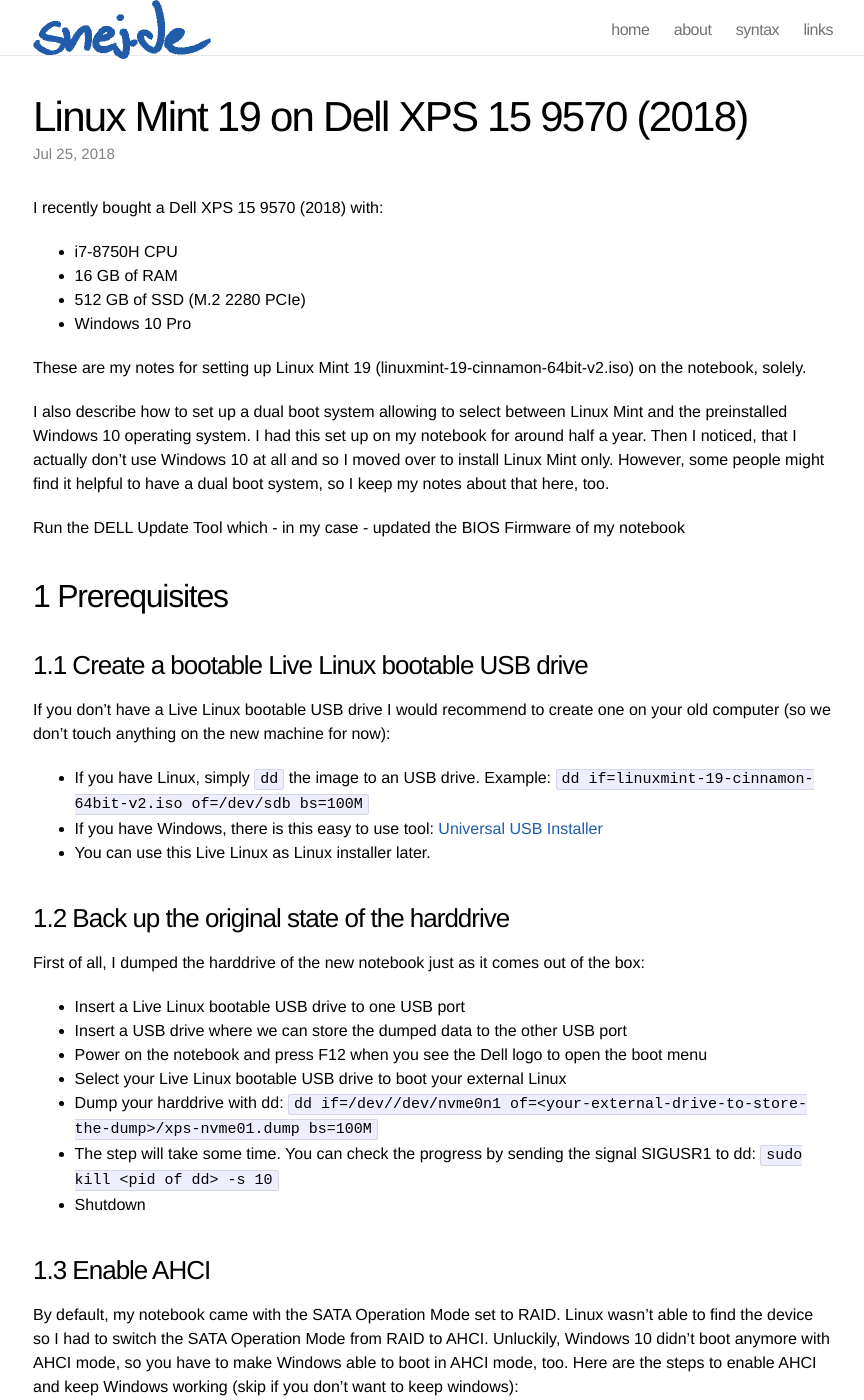
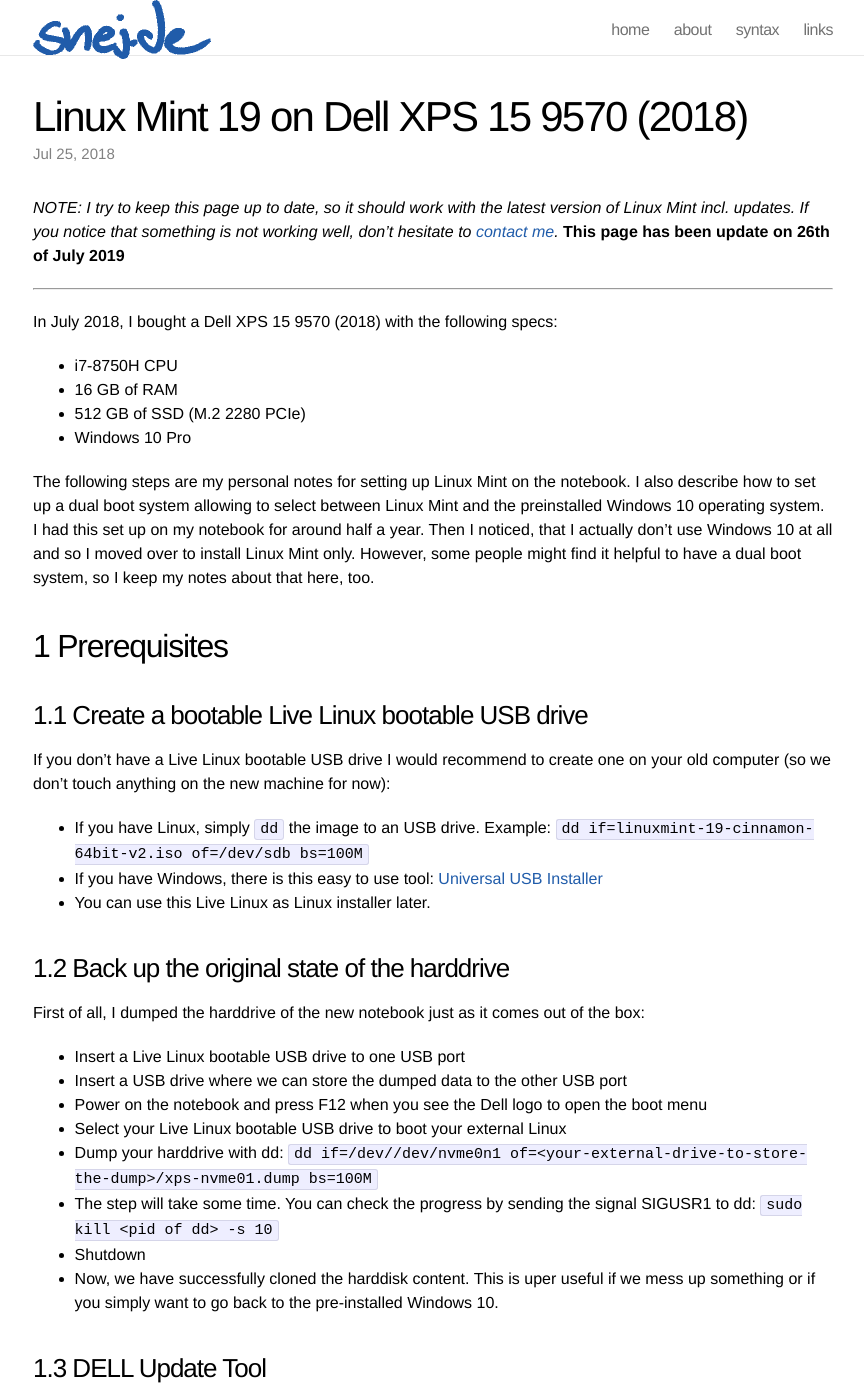
Before and after one commit to jewirth/jewirth.github.io, a Jekyll site: the page built from _posts/2018-07-25-Linux-Mint-19-on-Dell-XPS-15-9570-(2018).markdown, in a window 1280 px wide and 1400 px high. Shown: the whole window, without its empty margins (207-1071 px from the left). Built offline with Jekyll 4.4.1, drawn with Linux system fonts in a browser that asks for light colours; some of the changed text lies outside the part shown.

Commit message:
Update 2018-07-25-Linux-Mint-19-on-Dell-XPS-15-9570-(2018).markdown

````diff
--- a/_posts/2018-07-25-Linux-Mint-19-on-Dell-XPS-15-9570-(2018).markdown
+++ b/_posts/2018-07-25-Linux-Mint-19-on-Dell-XPS-15-9570-(2018).markdown
@@ -3,18 +3,19 @@
 title: "Linux Mint 19 on Dell XPS 15 9570 (2018)"
 date: 2018-07-25 19:37:00 +0200
 ---
-I recently bought a Dell XPS 15 9570 (2018) with:
+
+*NOTE: I try to keep this page up to date, so it should work with the latest version of Linux Mint incl. updates. If you notice that something is not working well, don't hesitate to [contact me](http://www.snej.de/about/).* **This page has been update on 26th of July 2019**
+
+---
+
+In July 2018, I bought a Dell XPS 15 9570 (2018) with the following specs:
 - i7-8750H CPU
 - 16 GB of RAM
 - 512 GB of SSD (M.2 2280 PCIe)
 - Windows 10 Pro
 
-These are my notes for setting up Linux Mint 19 (linuxmint-19-cinnamon-64bit-v2.iso) on the notebook, solely.
+The following steps are my personal notes for setting up Linux Mint on the notebook. I also describe how to set up a dual boot system allowing to select between Linux Mint and the preinstalled Windows 10 operating system. I had this set up on my notebook for around half a year. Then I noticed, that I actually don't use Windows 10 at all and so I moved over to install Linux Mint only. However, some people might find it helpful to have a dual boot system, so I keep my notes about that here, too.
 
-I also describe how to set up a dual boot system allowing to select between Linux Mint and the preinstalled Windows 10 operating system. I had this set up on my notebook for around half a year. Then I noticed, that I actually don't use Windows 10 at all and so I moved over to install Linux Mint only. However, some people might find it helpful to have a dual boot system, so I keep my notes about that here, too.
-
-
-Run the DELL Update Tool which - in my case - updated the BIOS Firmware of my notebook
 
 # 1 Prerequisites
 
@@ -33,8 +34,13 @@
 - Dump your harddrive with dd: ```dd if=/dev//dev/nvme0n1 of=<your-external-drive-to-store-the-dump>/xps-nvme01.dump bs=100M ```
 - The step will take some time. You can check the progress by sending the signal SIGUSR1 to dd: ```sudo kill <pid of dd> -s 10```
 - Shutdown
+- Now, we have successfully cloned the harddisk content. This is uper useful if we mess up something or if you simply want to go back to the pre-installed Windows 10.
 
-## 1.3 Enable AHCI
+## 1.3 DELL Update Tool
+
+Boot into the preinstalled Windows 10 and run the DELL Update Tool which - in my case - updated the BIOS Firmware of the notebook.
+
+## 1.4 Enable AHCI
 By default, my notebook came with the SATA Operation Mode set to RAID. Linux wasn't able to find the device so I had to switch the SATA Operation Mode from RAID to AHCI. Unluckily, Windows 10 didn't boot anymore with AHCI mode, so you have to make Windows able to boot in AHCI mode, too. Here are the steps to enable AHCI and keep Windows working (skip if you don't want to keep windows):
 - Boot Windows, run cmd.exe as admin and type ```bcdedit /set {current} safeboot minimal```
 - Reboot, e.g. with shutdown /r
@@ -69,7 +75,7 @@
 Continue in both cases:
 - Continue to install Linux
 
-# 3 Some necessary configuration
+# 3 Let's tune it
 
 ## 3.1 First boot after the installation
 Now, when booting, the grub boot loader shows up automatically and offers you to boot Linux Mint (or Windows if kept it). The first time I booted Linux Mint after the installation didn't work well. I fixed this by:
@@ -78,6 +84,9 @@
 - Select "Resume Normal Boot" (might be necessary multiple times)
 - Run the driver manager in Linux Mint
 - Install nvidia driver as recommended by the Driver Manager
+- Reboot
+- Run the Update Manager , click "refresh" and install the updates.
+- Repeat the previous step until there are no more updates to install. *NOTE: Especially Kernel Updates may severely improve your laptop's behavior when it comes to shutting down, hibernation, system freezes, etc. (Thank you for reporting this, Michael!)*
 - Reboot
 - The notebook shall now boot into Linux Mint without any problems
 
````
Also changed, not shown: other parts of _posts/2018-07-25-Linux-Mint-19-on-Dell-XPS-15-9570-(2018).markdown (+2 -2 lines).
